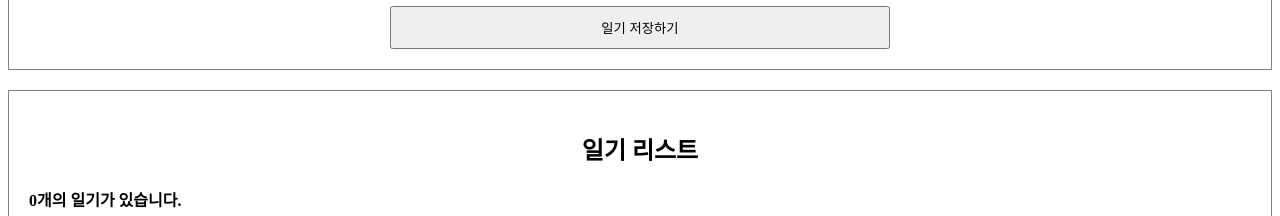
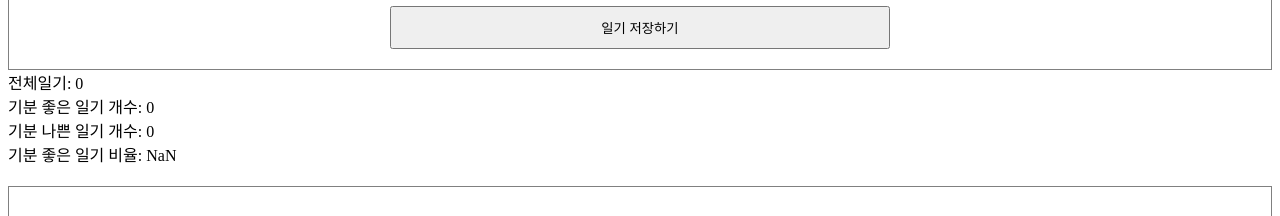
Before and after one commit to seoyoonyi/220628_react_simple_diary, a React (Create React App) app: page / in a window 1280 px wide. Shown: the part 412-628 px from the top of the page. Built offline with nearby package versions, Linux system fonts and the light colour scheme; no server answers.

Commit message:
220713 study

```diff
--- a/src/App.js
+++ b/src/App.js
@@ -1,9 +1,7 @@
-import { useRef, useState, useEffect } from 'react';
+import { useRef, useState, useEffect, useMemo } from 'react';
 import DiaryEditor from './DiaryEditor';
 import DiaryList from './DiaryList';
 import './App.css';
-
-//https://jsonplaceholder.typicode.com/comments
 
 // const dummyList = [
 //   {
@@ -82,9 +80,23 @@ function App() {
     );
   };
 
+  const getDiaryAnalysis = useMemo(() => {
+    console.log('일기분석시작');
+    const goodCount = data.filter((it) => it.emotion >= 3).length;
+    const badCount = data.length - goodCount;
+    const goodRatio = (goodCount / data.length) * 100;
+    return { goodCount, badCount, goodRatio };
+  }, [data.length]);
+
+  const { goodCount, badCount, goodRatio } =
+    getDiaryAnalysis; /* useMemo으로 부터 값을 받아서 값으로 사용해야한다. 함수XX */
   return (
     <div className="App">
       <DiaryEditor onCreate={onCreate} />
+      <div>전체일기: {data.length}</div>
+      <div>기분 좋은 일기 개수: {goodCount}</div>
+      <div>기분 나쁜 일기 개수: {badCount}</div>
+      <div>기분 좋은 일기 비율: {goodRatio}</div>
       <DiaryList onEdit={onEdit} onRemove={onRemove} diaryList={data} />
     </div>
   );
```
